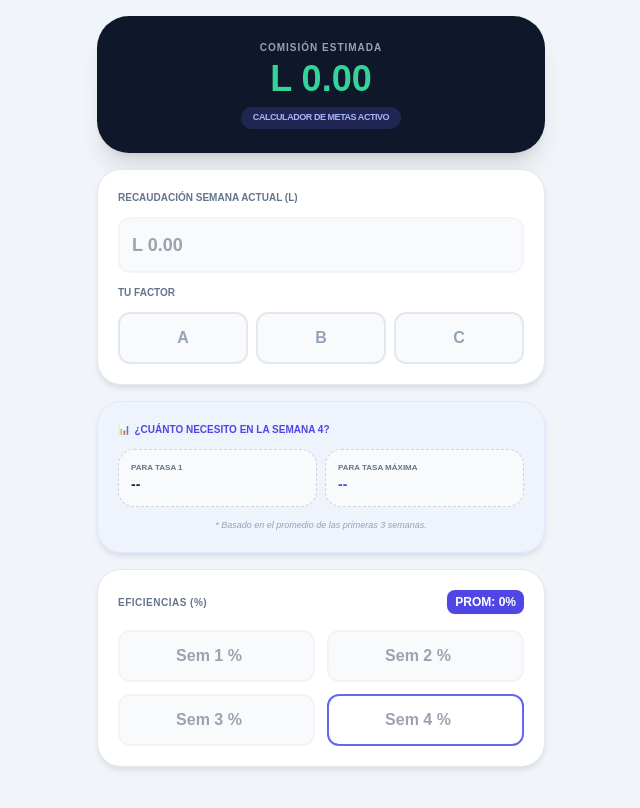
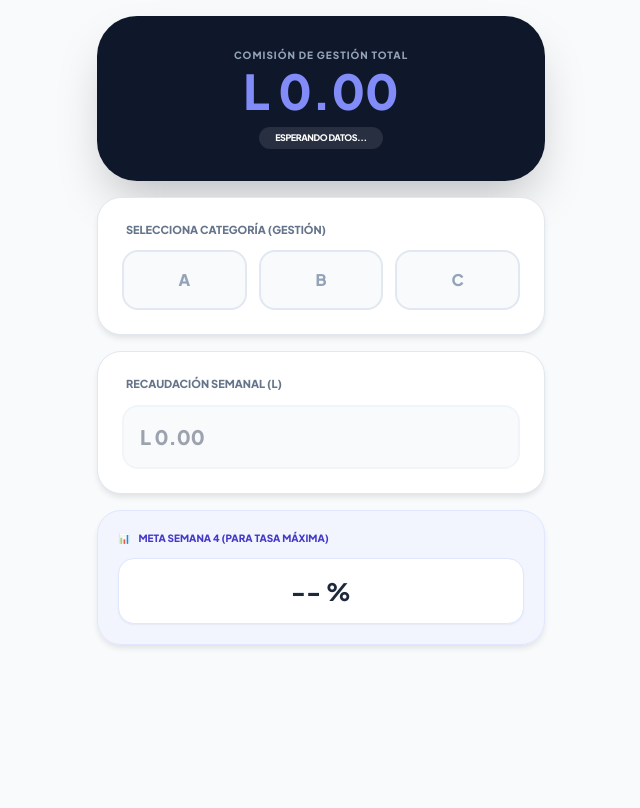
Before and after one commit to jairof96-lgtm/CALCULADORA-COMISIONES, a plain HTML site: page index.html in a window 1280 px wide. Shown: the whole page, without its empty margins (319-959 px from the left). Drawn offline with nearby package versions, Linux system fonts and the light colour scheme.

Commit message:
Actualizar index.html

```diff
--- a/index.html
+++ b/index.html
@@ -3,71 +3,44 @@
 <head>
     <meta charset="UTF-8">
     <meta name="viewport" content="width=device-width, initial-scale=1.0, maximum-scale=1.0, user-scalable=no">
-    <title>Gestión Jairo - Proyección</title>
+    <title>Sistema Jairo Flores - Gestión y Eficiencia</title>
     <script src="https://cdn.tailwindcss.com"></script>
+    <link href="https://fonts.googleapis.com/css2?family=Plus+Jakarta+Sans:wght@400;600;800&display=swap" rel="stylesheet">
     <style>
-        body { font-family: sans-serif; background-color: #f1f5f9; }
+        body { font-family: 'Plus Jakarta Sans', sans-serif; background-color: #f8fafc; }
         .card { background: white; border-radius: 1.5rem; box-shadow: 0 4px 6px -1px rgba(0,0,0,0.1); border: 1px solid #e2e8f0; }
-        .meta-box { background: #f8fafc; border: 1px dashed #cbd5e1; border-radius: 1rem; }
+        .btn-factor { border: 2px solid #e2e8f0; transition: all 0.2s; }
+        .btn-factor.active { border-color: #4f46e5; background-color: #4f46e5; color: white; box-shadow: 0 4px 12px rgba(79, 70, 229, 0.3); }
     </style>
 </head>
 <body class="p-4 pb-20">
     <div class="max-w-md mx-auto space-y-4">
 
-        <div class="bg-slate-900 p-6 rounded-[2rem] text-white shadow-xl text-center">
-            <p class="text-[10px] font-bold text-slate-400 uppercase tracking-widest mb-1">Comisión Estimada</p>
-            <h1 id="comision-eficiencia" class="text-4xl font-black text-emerald-400">L 0.00</h1>
-            <div id="status" class="mt-2 text-[9px] font-bold bg-indigo-500/20 text-indigo-300 py-1 px-3 rounded-full inline-block uppercase tracking-tighter">Calculador de Metas Activo</div>
+        <div class="bg-slate-900 p-8 rounded-[2.5rem] text-white shadow-2xl text-center">
+            <p class="text-[10px] font-bold text-slate-400 uppercase tracking-widest mb-1">Comisión de Gestión Total</p>
+            <h1 id="comision-final" class="text-5xl font-black mb-2 text-indigo-400">L 0.00</h1>
+            <div id="status-label" class="text-[9px] font-bold bg-white/10 py-1 px-4 rounded-full inline-block uppercase tracking-tighter">Esperando Datos...</div>
         </div>
 
-        <div class="card p-5 space-y-3">
-            <label class="block text-[10px] font-black text-slate-500 uppercase">Recaudación Semana Actual (L)</label>
-            <input type="number" id="recaudacion" oninput="calcularEficiencia()" placeholder="L 0.00" class="w-full bg-slate-50 border-2 border-slate-100 rounded-xl p-3 text-lg font-bold">
-
-            <label class="block text-[10px] font-black text-slate-500 uppercase">Tu Factor</label>
-            <div class="grid grid-cols-3 gap-2">
-                <button onclick="setFactor('A')" id="btnA" class="p-3 rounded-xl font-black border-2 border-slate-200 bg-slate-50 text-slate-400">A</button>
-                <button onclick="setFactor('B')" id="btnB" class="p-3 rounded-xl font-black border-2 border-slate-200 bg-slate-50 text-slate-400">B</button>
-                <button onclick="setFactor('C')" id="btnC" class="p-3 rounded-xl font-black border-2 border-slate-200 bg-slate-50 text-slate-400">C</button>
+        <div class="card p-6">
+            <label class="block text-[11px] font-black text-slate-500 uppercase mb-3 ml-1">Selecciona Categoría (Gestión)</label>
+            <div class="grid grid-cols-3 gap-3">
+                <button onclick="setFactor('A')" id="btnA" class="btn-factor p-4 rounded-2xl font-black text-slate-400 bg-slate-50">A</button>
+                <button onclick="setFactor('B')" id="btnB" class="btn-factor p-4 rounded-2xl font-black text-slate-400 bg-slate-50">B</button>
+                <button onclick="setFactor('C')" id="btnC" class="btn-factor p-4 rounded-2xl font-black text-slate-400 bg-slate-50">C</button>
             </div>
         </div>
 
-        <div id="proyeccion-card" class="card p-5 bg-indigo-50/50 border-indigo-100">
-            <p class="text-[10px] font-black text-indigo-600 uppercase mb-3 flex items-center gap-1">
-                <span>📊</span> ¿Cuánto necesito en la Semana 4?
-            </p>
-            <div class="grid grid-cols-2 gap-2 text-[11px]">
-                <div class="meta-box p-3">
-                    <p class="text-slate-500 font-bold uppercase text-[8px]">Para Tasa 1</p>
-                    <p id="meta-t1" class="text-slate-800 font-black text-sm">--</p>
-                </div>
-                <div class="meta-box p-3">
-                    <p class="text-slate-500 font-bold uppercase text-[8px]">Para Tasa Máxima</p>
-                    <p id="meta-max" class="text-indigo-600 font-black text-sm">--</p>
-                </div>
-            </div>
-            <p class="text-[9px] text-slate-400 mt-3 italic text-center">* Basado en el promedio de las primeras 3 semanas.</p>
+        <div class="card p-6">
+            <label class="block text-[11px] font-black text-slate-500 uppercase mb-3 ml-1">Recaudación Semanal (L)</label>
+            <input type="number" id="recaudacion" oninput="procesarTodo()" placeholder="L 0.00"
+                class="w-full bg-slate-50 border-2 border-slate-100 rounded-2xl p-4 text-xl font-bold text-slate-800 outline-none focus:border-indigo-500">
         </div>
 
-        <div class="card p-5">
-            <div class="flex items-center justify-between mb-4">
-                <label class="text-[10px] font-black text-slate-500 uppercase tracking-wider">Eficiencias (%)</label>
-                <span id="promedio-display" class="bg-indigo-600 text-white px-2 py-1 rounded-lg text-xs font-black shadow-sm">PROM: 0%</span>
-            </div>
-            <div class="grid grid-cols-2 gap-3">
-                <input type="number" id="s1" oninput="calcularEficiencia()" placeholder="Sem 1 %" class="bg-slate-50 border-2 border-slate-100 rounded-xl p-3 font-bold text-center">
-                <input type="number" id="s2" oninput="calcularEficiencia()" placeholder="Sem 2 %" class="bg-slate-50 border-2 border-slate-100 rounded-xl p-3 font-bold text-center">
-                <input type="number" id="s3" oninput="calcularEficiencia()" placeholder="Sem 3 %" class="bg-slate-50 border-2 border-slate-100 rounded-xl p-3 font-bold text-center">
-                <input type="number" id="s4" oninput="calcularEficiencia()" placeholder="Sem 4 %" class="bg-white border-2 border-indigo-500 rounded-xl p-3 font-bold text-center text-indigo-600">
-            </div>
-        </div>
-
-    </div>
-
-    <script>
-        let factor = 'A';
-
-        window.onload = function() {
-            const campos = ['recaudacion', 's1', 's2', 's3', 's4'];
-            campos.forEach(c => {
-                if(localStorage.getItem(c
+        <div class="card p-5 bg-indigo-50/50 border-indigo-100">
+            <p class="text-[10px] font-black text-indigo-700 uppercase mb-3 flex items-center gap-2">
+                <span>📊</span> Meta Semana 4 (Para Tasa Máxima)
+            </p>
+            <div id="meta-container" class="bg-white p-4 rounded-2xl text-center border border-indigo-100 shadow-sm">
+                <p id="meta-valor" class="text-2xl font-black text-slate-800">-- %</p>
+                <p class="text-[9px] text-slate-400 uppercase font-
```
